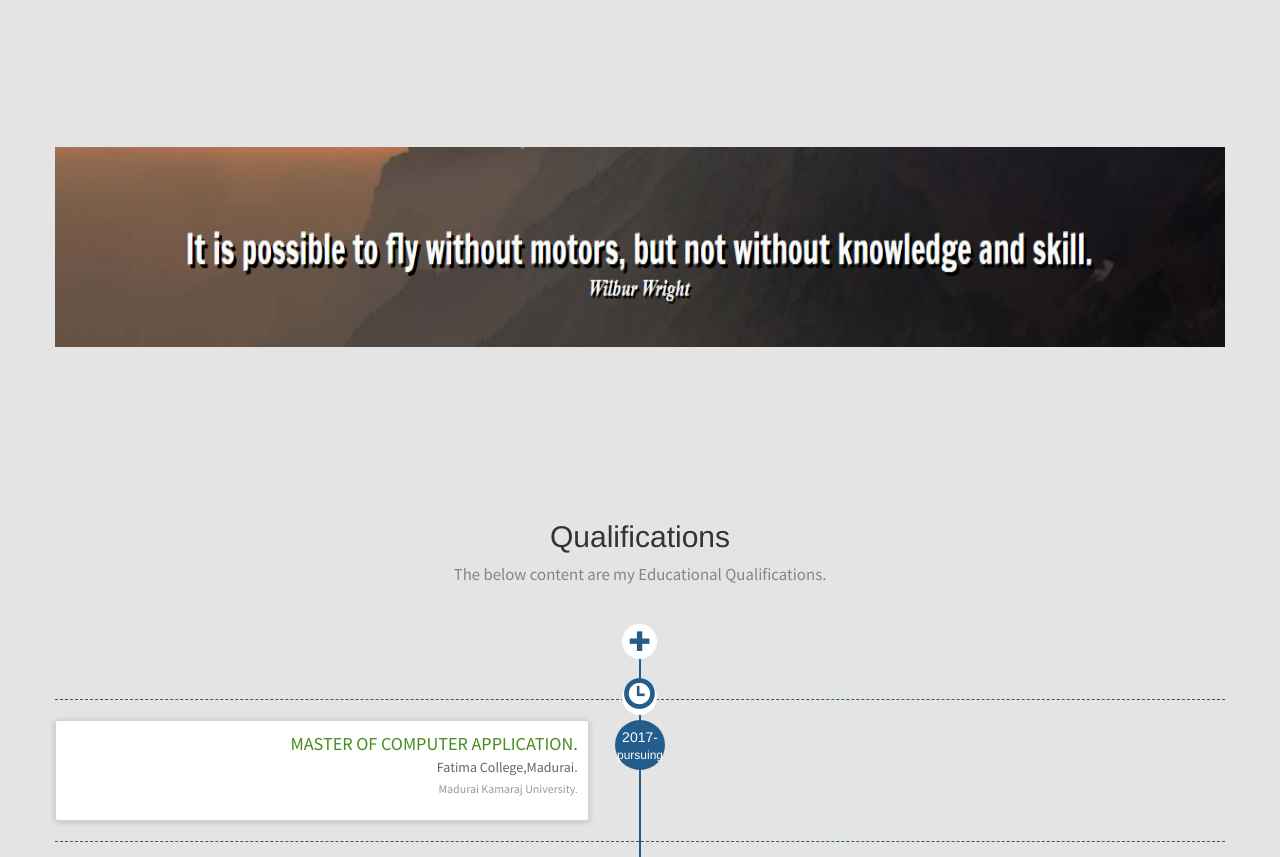
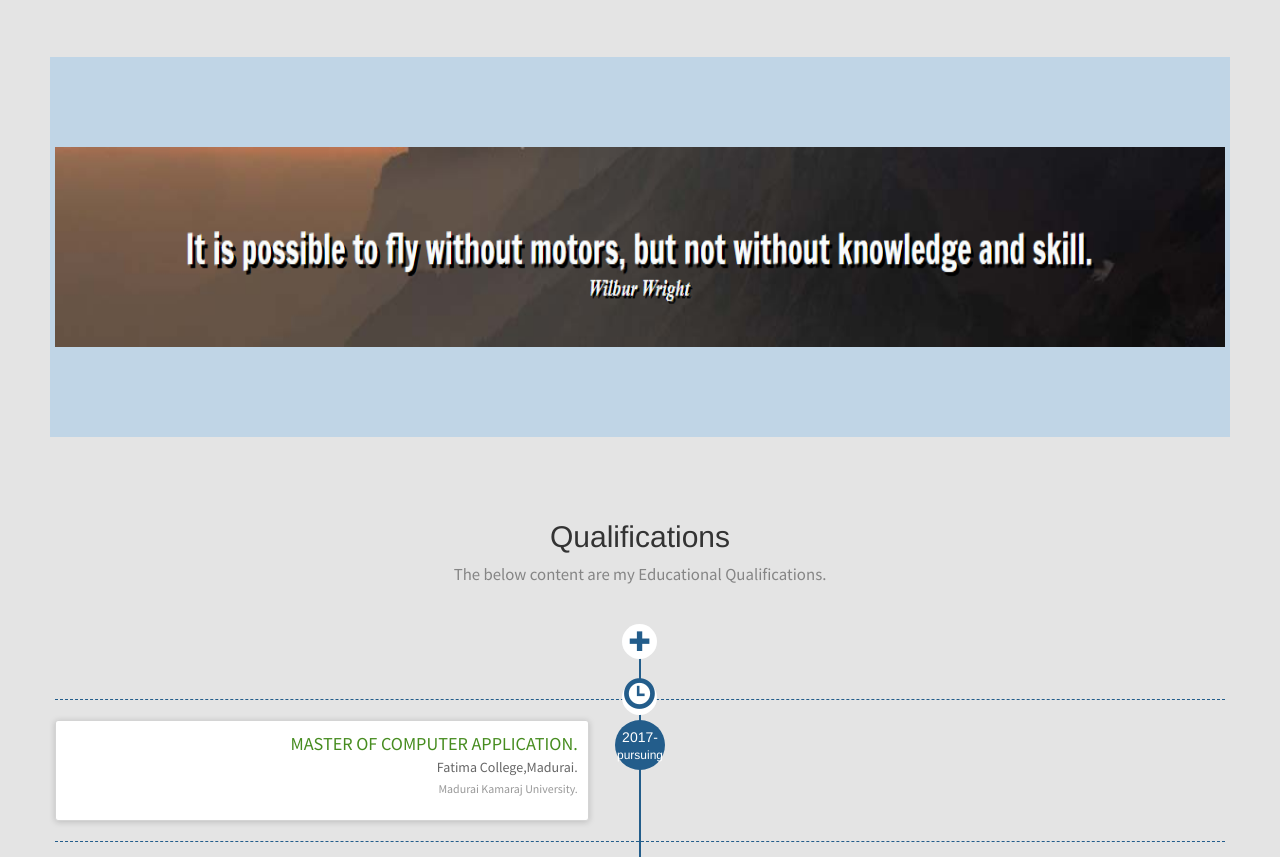
Before and after one commit to Suryacm3/Suryacm3.github.io, a plain HTML site: page index.html in a window 1280 px wide. Shown: the part 1458-2315 px from the top of the page. Drawn offline with Linux system fonts and the light colour scheme.

Commit message:
Add files via upload

```diff
--- a/css/styles.css
+++ b/css/styles.css
@@ -476,7 +476,7 @@ margin: 0px;
 /*parlex*/
 .bg-parlex {
 padding-top: 0px;
-/*background-image: url('/images/banner-bg.jpeg');*/
+background-color:#c0d5e6;
 background-size: cover;
 background-repeat: no-repeat;
 background-attachment: fixed;
```
